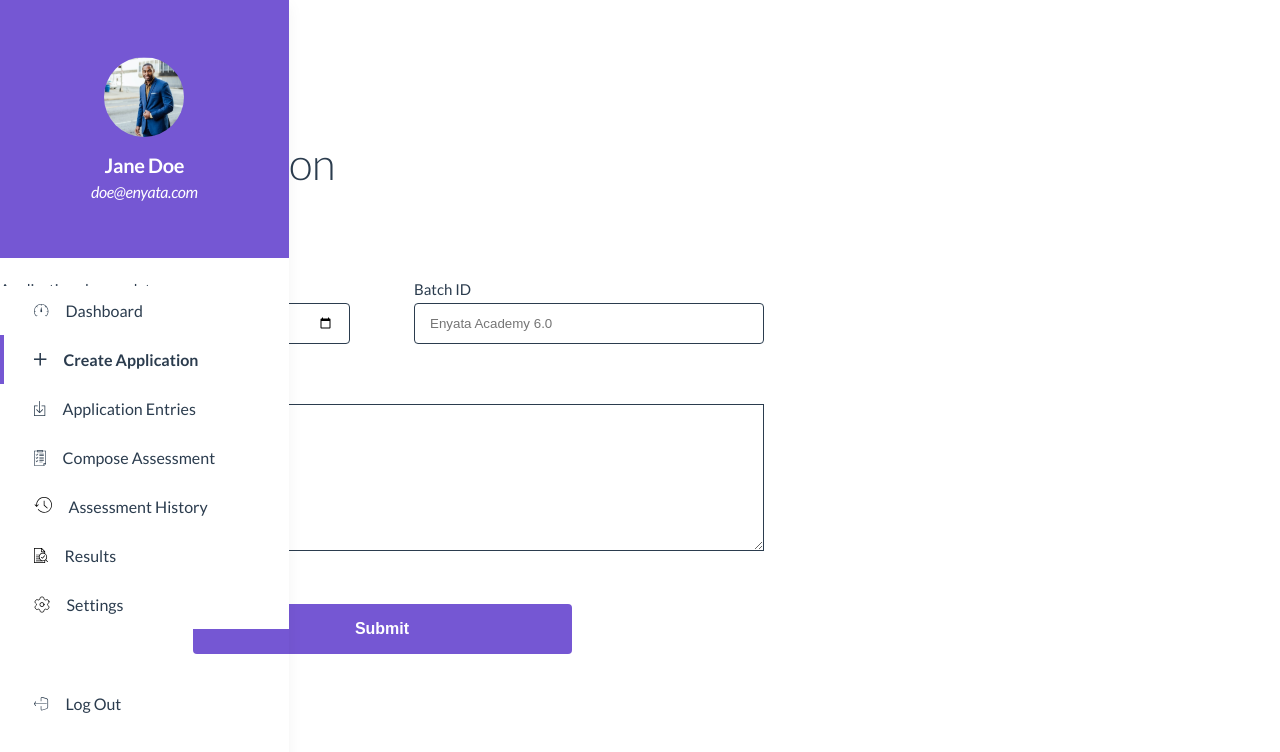
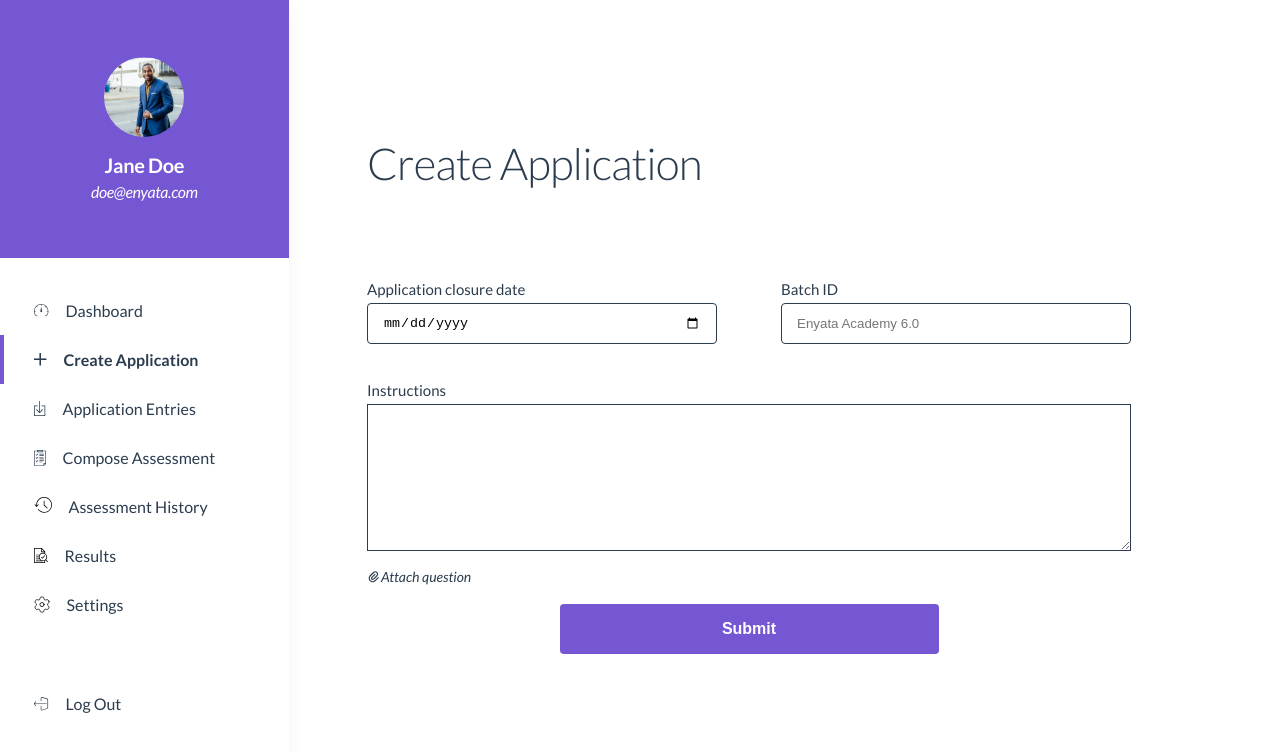
Before and after one commit to DannStormy/enyata-academy-project, a Vue app: page /create-application in a window 1280 px wide. Shown: the top 752 px of the page. Built offline with nearby package versions, Linux system fonts and the light colour scheme.

Commit message:
fixed margin side-menu right-side

```diff
--- a/src/views/admin_views/AssessmentHistory.vue
+++ b/src/views/admin_views/AssessmentHistory.vue
@@ -56,6 +56,7 @@ export default {
 }
 .table-container {
   margin-top: 111px;
+  margin-left: 334px;
   width: 800px;
 }
 .title {
--- a/src/views/admin_views/CreateApplication.vue
+++ b/src/views/admin_views/CreateApplication.vue
@@ -54,13 +54,13 @@ export default {
 <style scoped>
 .flex-container {
   display: flex;
-  gap: 75px;
 }
 .container {
   width: 100%;
 }
 .application {
   margin-top: 137px;
+  margin-left: 367px;
   width: 100%;
 }
 .title {
--- a/src/views/admin_views/Profile-Settings.vue
+++ b/src/views/admin_views/Profile-Settings.vue
@@ -45,6 +45,7 @@ export default {
 }
 .cont {
   margin-top: 90px;
+  margin-left: 340px;
   width: 732px;
 }
 .title {
```
